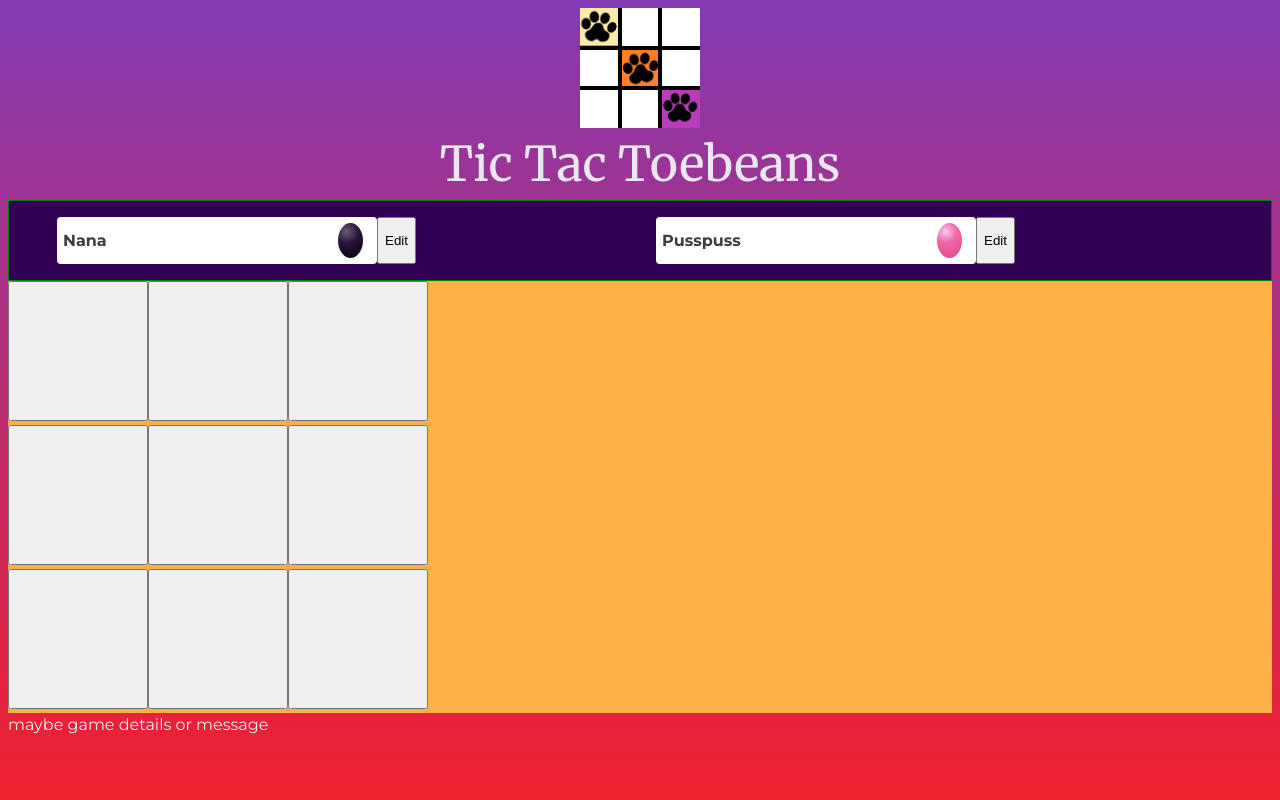
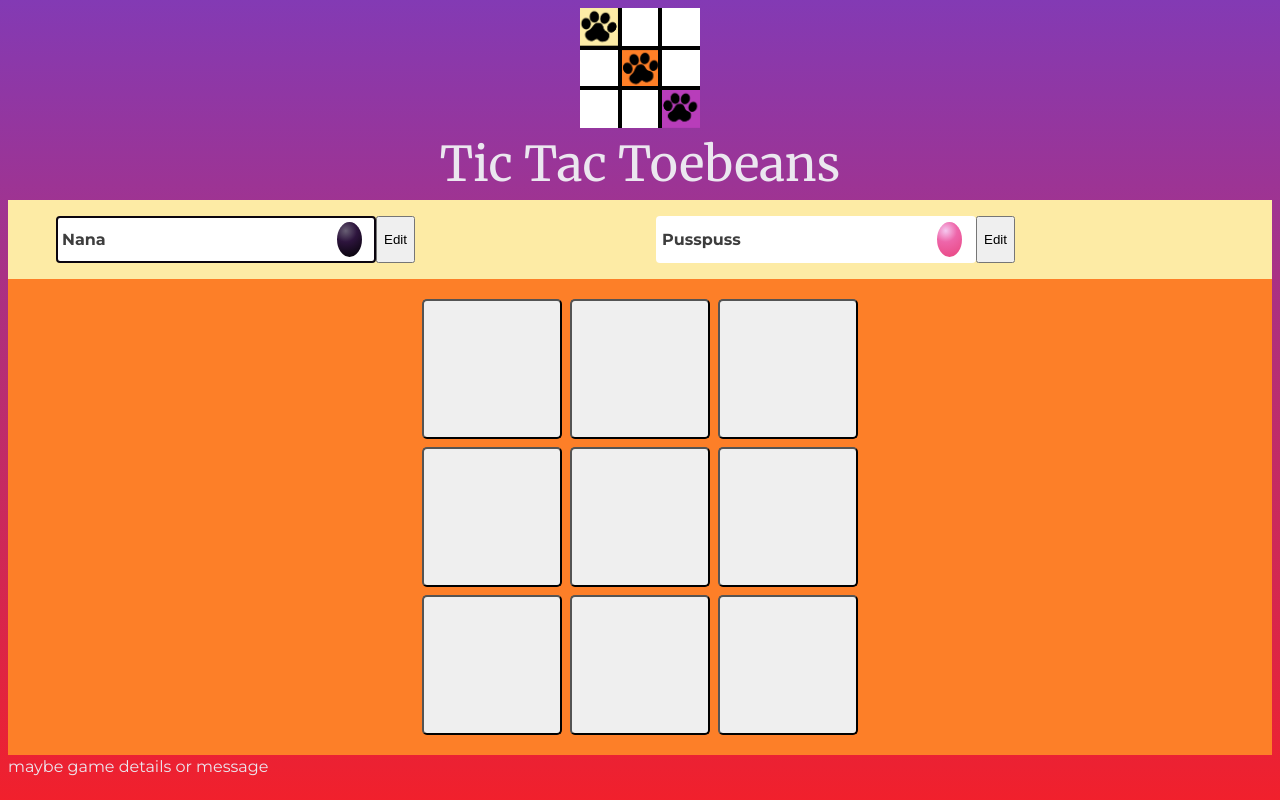
Before and after one commit to ihatetoast/tic-tac-toebeans, a React (Vite) app: page / in a window 1280 px wide. Shown: the top 800 px of the page. Built offline with nearby package versions, Linux system fonts and the light colour scheme.

Commit message:
turn taking logic and some turn-taking style done

```diff
--- a/src/App.jsx
+++ b/src/App.jsx
@@ -3,7 +3,7 @@ import Player from './components/Player.jsx';
 
 // combinations for wins:
 import { WIN_OPTIONS } from './win-options.js';
-import TicTacToeGrid from './components/TicTacToeGrid.jsx';
+import TicTacToeBoard from './components/TicTacToeBoard.jsx';
 
 const GAME_PLAYERS = [
   {
@@ -18,17 +18,38 @@ const GAME_PLAYERS = [
   },
 ];
 
+const INITIAL_GAME_GRID = [
+  [null, null, null],
+  [null, null, null],
+  [null, null, null],
+];
+
 function App() {
   const [players, setPlayers] = useState(GAME_PLAYERS);
+  const [gameGrid, setGameGrid]=useState(INITIAL_GAME_GRID);
+  const [activePlayer, setActivePlayer]=useState('black');
 
   function handlePlayerNameChange(newName) {
-
-    console.log("new name is: ", newName);
     // map through players, match index, update that name. otherwise return player
-    setPlayers((prevPlayers) =>  prevPlayers.map((player, idx) =>
+    setPlayers((prevPlayers) =>
+      prevPlayers.map((player, idx) =>
         idx === player.id ? { ...player, playerName: newName } : player
       )
     );
+  }
+
+  function handleSelectCell(rowIdx, colIdx){
+    setActivePlayer((prevActivePlayer)=> {
+      // use black and pink becasue they'll be the css themes
+      return prevActivePlayer === 'black' ? 'pink' : 'black';
+    });
+    setGameGrid((prevGrid) => {
+      // makey the changey with a deeeep copy
+      const prevGridDeepCopy = [...prevGrid.map(innerRow => [...innerRow])];
+      prevGridDeepCopy[rowIdx][colIdx] = activePlayer;
+       // returny the griddy
+      return prevGridDeepCopy;
+    })
   }
 
   return (
@@ -36,16 +57,21 @@ function App() {
       <div className='main-game-container'>
         <ol className='players-list'>
           {players.map((player) => {
-            return (<Player
+            return (
+              <Player
                 key={player.id}
                 id={player.id}
                 defaultName={player.playerName}
                 playerBeans={player.playerTheme}
                 onChangePlayer={handlePlayerNameChange}
-            />);
+                activePlayer={player.playerTheme === activePlayer}
+              />
+            );
           })}
         </ol>
-       <TicTacToeGrid />
+        <div className='grid-container'>
+          <TicTacToeBoard gameGrid={gameGrid} onSquareClick={handleSelectCell}/>
+        </div>
       </div>
       <span>maybe game details or message</span>
     </main>
--- /dev/null
+++ b/src/components/Paw.jsx
@@ -0,0 +1,11 @@
+import React from 'react'
+
+ const Paw = ({theme}) => {
+  return (
+    <div className={`paw ${theme}`}></div>
+  )
+}
+
+// to become pure css paw shape with color themes
+
+export default Paw;
--- a/src/components/Player.jsx
+++ b/src/components/Player.jsx
@@ -1,11 +1,9 @@
 import { useState } from 'react';
 
 
-const Player = ({  defaultName, playerBeans, onChangePlayer }) => {
+const Player = ({  defaultName, playerBeans, onChangePlayer, activePlayer }) => {
   const [isEditing, setIsEditing] = useState(false);
   const [playerName, setPlayerName] = useState(defaultName);
-
-
 
   function handleEditPlayer() {
   if (isEditing) {
@@ -18,7 +16,6 @@ const Player = ({  defaultName, playerBeans, onChangePlayer }) => {
   setIsEditing((prevEditState) => !prevEditState);
 
   if (!isEditing) {
-    // reset
     setPlayerName('');
   }
 }
@@ -34,7 +31,7 @@ const Player = ({  defaultName, playerBeans, onChangePlayer }) => {
 
   return (
     <li className='player-item'>
-      <span className="player">
+      <span className={"player" + (activePlayer ? ` active-player-${playerBeans}` : '')}>
         {content}
         <span className={`toe-bean ${playerBeans}`} role="img" aria-label={`${playerBeans} toe bean`}/>
       </span>
--- /dev/null
+++ b/src/components/TicTacToeBoard.jsx
@@ -0,0 +1,28 @@
+import Paw from './Paw.jsx';
+
+const TicTacToeBoard = ({gameGrid, onSquareClick, }) => {
+  // console.log(gameGrid);
+
+  return (
+    <ol className='tic-tac-toe-grid'>
+      {gameGrid.map((row, rowIdx) => {
+        return (
+          <li key={rowIdx} className='game-row'>
+            <ol className='row-columns'>
+              {row.map((col, colIdx) => {
+                console.log("col is ", col);
+               return <li key={colIdx} className='game-cell'>{
+                col ?
+                <Paw theme={col}/> :
+                <button onClick={()=>onSquareClick(rowIdx, colIdx)} className="game-btn">{col}</button>
+                }</li>
+                })}
+            </ol>
+          </li>
+        );
+      })}
+    </ol>
+  );
+};
+
+export default TicTacToeBoard;
--- a/src/components/TicTacToeGrid.jsx
+++ /dev/null
@@ -1,25 +0,0 @@
-import React from 'react';
-
-const initialGameGrid = [
-  [null, null, null],
-  [null, null, null],
-  [null, null, null],
-];
-
-const TicTacToeGrid = () => {
-  return (
-    <ol className='tic-tac-toe-grid'>
-      {initialGameGrid.map((row, idx) => {
-        return (
-          <li key={idx} className='game-row'>
-            <ol className='row-columns'>
-              {row.map((col, i) => <li key={i} className='game-cell'><button className="game-btn">{col}</button></li>)}
-            </ol>
-          </li>
-        );
-      })}
-    </ol>
-  );
-};
-
-export default TicTacToeGrid;
--- a/src/index.css
+++ b/src/index.css
@@ -19,12 +19,7 @@ html {
 
 body {
   background: #833ab4;
-  background: linear-gradient(
-    180deg,
-    #833ab4 0%,
-    #fd1d1d 50%,
-    #fcb045 100%
-  );
+  background: linear-gradient(180deg, #833ab4 0%, #fd1d1d 50%, #fcb045 100%);
   background-repeat: repeat;
   background-size: 100% 100%, 30% 30%, 100% 100%;
   min-height: 110rem;
@@ -40,8 +35,8 @@ h1 {
   margin: 0;
 }
 
-
-ol, ul {
+ol,
+ul {
   list-style: none;
   padding: 0;
   margin: 0;
@@ -104,29 +99,32 @@ ol, ul {
   border-right: none;
 }
 
-
-
 .main-game-container {
-  background: #fcb045;
+  background: #fd7f28;
 }
 
 .players-list {
-  background: #330154;
+  background: #fdeba5;
   padding: 1rem 2rem;
   padding: 1rem 2rem;
   display: flex;
   justify-content: center;
-  border: 1px solid green;
 }
-
-
 
 /* PLAYER COMPONENT  */
 
 .player-item {
   margin: 0 1rem;
   flex: 1;
-  display:flex;
+  display: flex;
+}
+
+.player.active-player-black {
+border: 2px solid #0b050f;
+}
+
+.player.active-player-pink {
+border: 2px solid #ea4c89;
 }
 
 .player {
@@ -155,23 +153,60 @@ input {
 }
 
 .toe-bean.black {
-  background: #685F74;
-background: radial-gradient(circle farthest-side at 35% 25%, #685F74 0%, #2D143D 43%, #0B050F 100%);
+  background: #685f74;
+  background: radial-gradient(
+    circle farthest-side at 35% 25%,
+    #685f74 0%,
+    #2d143d 43%,
+    #0b050f 100%
+  );
 }
 
 .toe-bean.pink {
-  background: #F5C8EF;
-background: radial-gradient(circle farthest-side at 35% 25%, #F5C8EF 0%, #EE66AA 43%, #EA4C89 100%);
-
+  background: #f5c8ef;
+  background: radial-gradient(
+    circle farthest-side at 35% 25%,
+    #f5c8ef 0%,
+    #ee66aa 43%,
+    #ea4c89 100%
+  );
 }
 
 /* GRID AND GAME  */
+
+.grid-container {
+  display: flex;
+  justify-content: center;
+  padding: 1rem;
+}
+.grid-container .game-btn {
+  border-radius: 5px;
+  margin: 0.25rem;
+    height: 140px;
+  width: 140px;
+}
+
+.grid-container .game-btn:hover {
+  cursor: pointer;
+}
 
 .game-row .row-columns {
   display: flex;
 }
 
-.game-row .row-columns .game-btn {
+/* PAW COMPONENT  */
+
+.paw {
+  border-radius: 5px;
+  margin: 0.25rem;
   height: 140px;
   width: 140px;
 }
+
+.paw.black {
+  background-color: black;
+}
+
+.paw.pink {
+  background-color: pink;
+}
```
Lines whose indentation alone changed are shown as unchanged.
